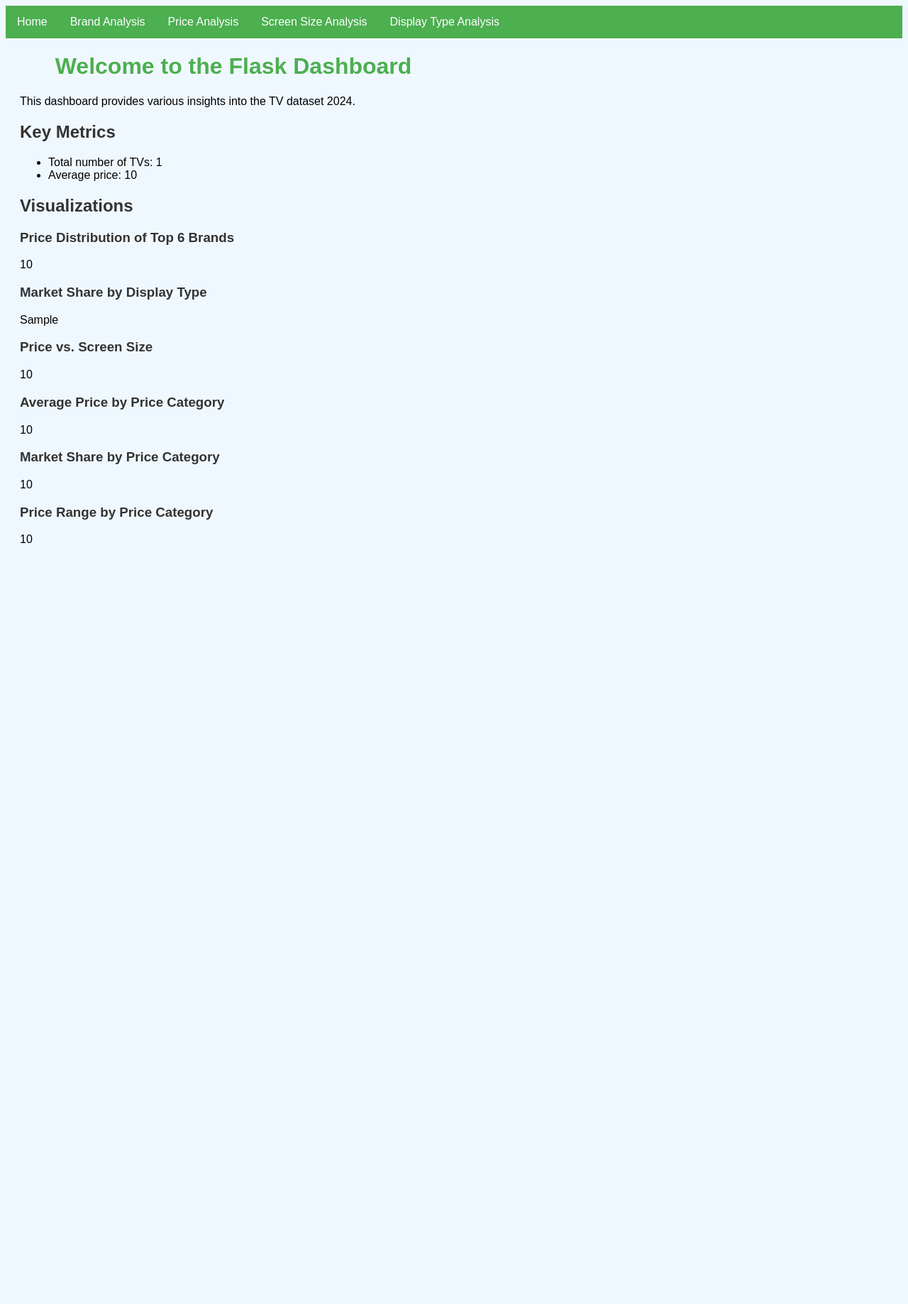
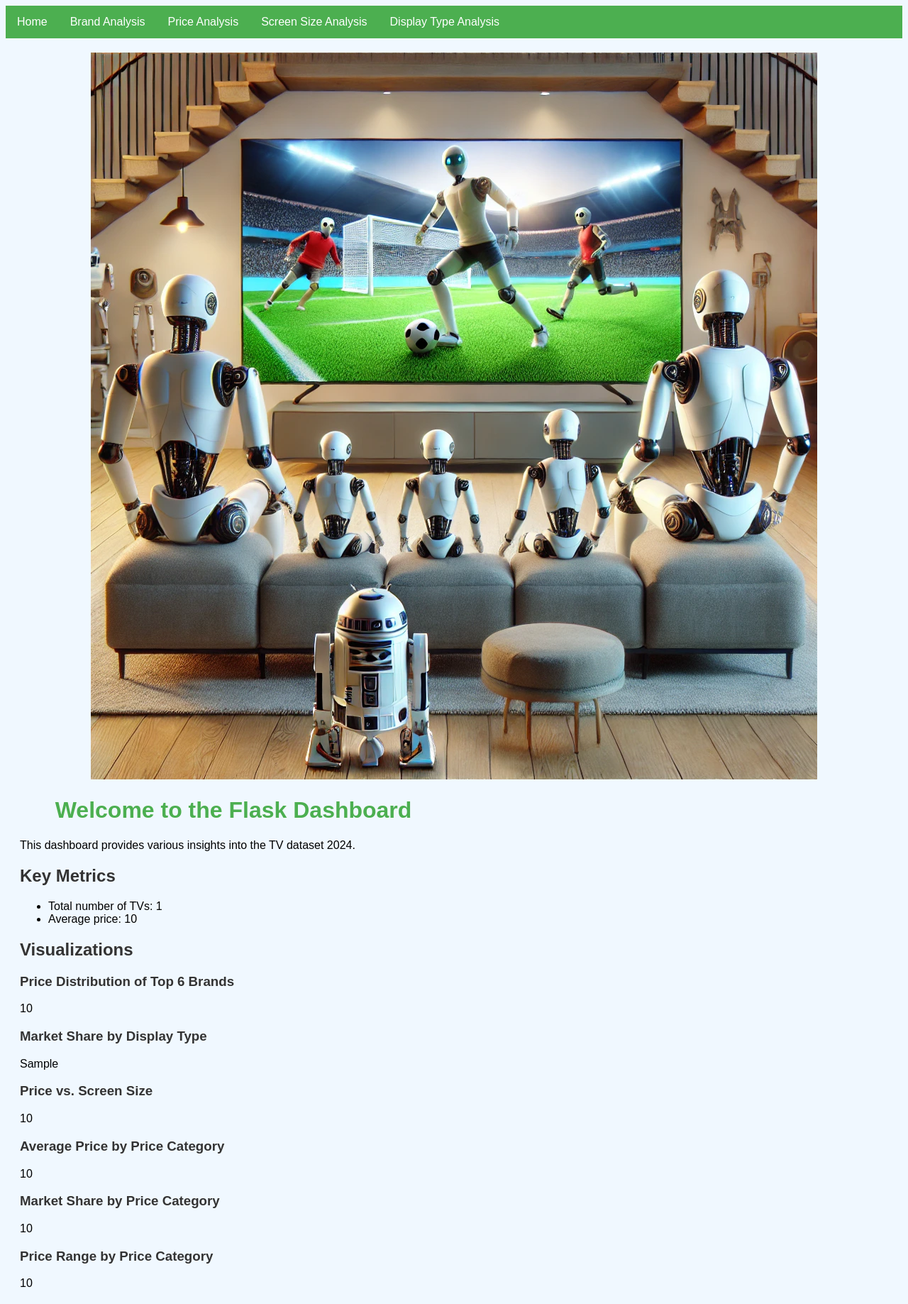
Before and after one commit to narendraAnalytics/tv_market_analysis_2024, a Flask app: template dashboard/app/templates/index.html in a window 1280 px wide. Shown: the whole page at 71% size. Before the commit the page ends 765 px from the top, so only its background shows below. Run offline with Flask 3, Linux system fonts and the light colour scheme; the template is opened without the code that fills it: most values are stand-ins (such as "Sample title", 1, 10 or a date in 2020); parts of the project's set-up code (start-up, migrations or seed data) failed here and were passed over.

Commit message:
Image added

```diff
--- a/dashboard/app/templates/base.html
+++ b/dashboard/app/templates/base.html
@@ -17,6 +17,10 @@
       </ul>
     </nav>
     <div class="container">
+      <!-- Add an image to the dashboard -->
+      <div style="text-align: center; margin: 20px 0;">
+        <img src="{{ url_for('static', filename='/workspaces/tv_market_analysis_2024/dashboard/app/static/images/Image_Robts_tv.webp') }}" alt="Dashboard Image" style="max-width: 100%; height: auto;">
+      </div>
       {% block content %}{% endblock %}
     </div>
   </body>
```
Also changed, not shown: dashboard/app/static/images/Image_Robts_tv.webp (added).
